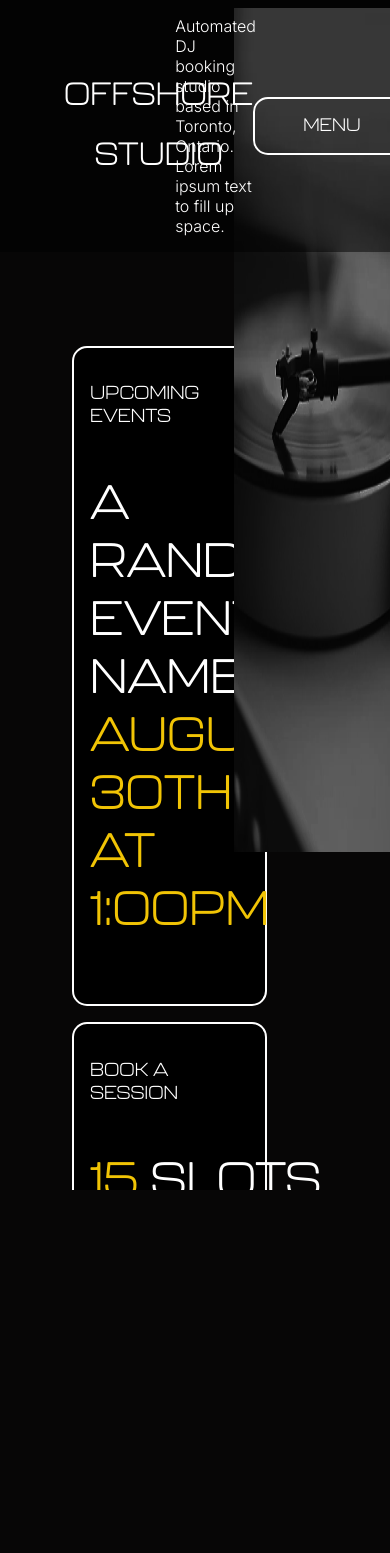
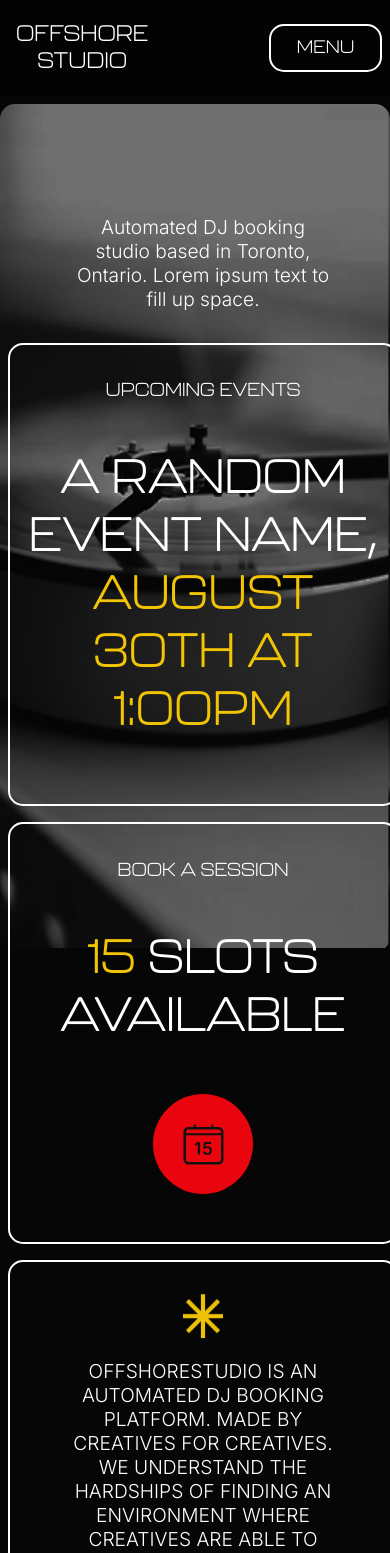
Before and after one commit to adesignsm/offshorestudio, a React (Create React App) app: page / in a window 390 px wide. Shown: the top 1553 px of the page. Before the commit the page ends 1198 px from the top, so only its background shows below. Built offline with nearby package versions, Linux system fonts and the light colour scheme.

Commit message:
add frontend mobile

```diff
--- a/src/Components/Footer/index.css
+++ b/src/Components/Footer/index.css
@@ -19,3 +19,18 @@
 #footer .socials ul > li {
   margin-left: 1rem;
 }
+
+@media (max-width: 768px) {
+  #footer {
+    font-size: 0.8rem;
+  }
+
+  #footer .socials ul {
+    display: flex;
+    padding: 0;
+  }
+
+  #footer .socials ul > li {
+    margin-left: 0.5rem;
+  }
+}
--- a/src/Components/Header/index.css
+++ b/src/Components/Header/index.css
@@ -43,14 +43,18 @@
   display: inline-block;
 }
 
+/* What is this dropbtn?
+
 .dropbtn {
-    background-color: #4CAF50;
+  background-color: #4caf50;
   color: white;
   padding: 10px;
   font-size: 16px;
   border: none;
   cursor: pointer;
 }
+
+*/
 
 .drop-down-content {
   position: absolute;
@@ -85,3 +89,38 @@
 .drop-down-content a:last-child {
   border: none;
 }
+
+@media (max-width: 768px) {
+  #header {
+    flex-direction: row;
+    padding: 0.5rem 1rem;
+    font-size: 0.7rem;
+    position: fixed;
+  }
+
+  #header .title-container h1 {
+    text-transform: uppercase;
+    text-align: center;
+    line-height: 0.7rem;
+  }
+
+  #header .subtext-container {
+    display: none;
+  }
+
+  #header .menu-container button {
+    border: 2.5px solid #fff;
+    border-radius: 15px;
+    background-color: transparent;
+    color: #fff;
+    padding: 0.7rem 1.6rem;
+    font-family: "Kallisto";
+    font-size: large;
+    text-transform: uppercase;
+    cursor: pointer;
+  }
+
+  #header .menu-container button {
+    margin: 1rem 1.5rem;
+  }
+}
--- a/src/Components/Home/index.css
+++ b/src/Components/Home/index.css
@@ -36,6 +36,10 @@
   color: var(--span-color);
 }
 
+#main-page .column .main-content .subtext-container {
+  display: none;
+}
+
 #main-page .column .main-content .booking-container h3 {
   margin-bottom: 0;
 }
@@ -57,5 +61,72 @@
 }
 
 #main-page .column .main-content .booking-container .calendar-circle img {
-    width: 75%  ;
+  width: 75%;
 }
+
+@media (max-width: 768px) {
+  #main-page {
+    flex-direction: column;
+    padding-top: 5rem;
+    padding: 4rem 0 1rem;
+  }
+
+  #left.column {
+    width: 100%;
+    height: auto;
+    margin-top: 15vh;
+    margin-right: 0;
+    z-index: 1;
+  }
+
+  #main-page .column .main-content .subtext-container,
+  #main-page .column .main-content .events-container,
+  #main-page .column .main-content .booking-container,
+  #main-page .column .main-content .about-container {
+    background-color: transparent;
+    text-align: center;
+  }
+
+  #left .main-c #main-page .column .main-content {
+    display: flex;
+    flex-direction: column;
+    align-items: center;
+  }
+
+  #main-page .column .main-content .subtext-container {
+    display: block;
+    border: none;
+  }
+
+  #main-page .column .main-content .subtext-container p {
+    width: 65vw;
+    margin: auto;
+    text-transform: none;
+    font-size: 1.2rem;
+  }
+
+  #main-page .column .main-content .booking-container .content {
+    display: flex;
+    flex-direction: column;
+    align-items: center;
+    padding: 0 0 2rem;
+  }
+
+  #main-page .column .main-content .about-container {
+    padding: 2rem 0;
+  }
+
+  #main-page .column .main-content .about-container p {
+    width: 70vw;
+    margin: 1rem auto;
+    font-size: 1.2rem;
+  }
+
+  #right.column {
+    position: absolute;
+    width: 100%;
+    height: auto;
+    margin-top: 2rem;
+    border-radius: 10%;
+  }
+}
--- a/src/Components/Home/index.jsx
+++ b/src/Components/Home/index.jsx
@@ -18,26 +18,42 @@ const Home = () => {
       <main id="main-page">
         <div id="left" className="column">
           <section className="main-content">
+            <section className="subtext-container">
+              <p>
+                Automated DJ booking studio based in Toronto, Ontario. Lorem
+                ipsum text to fill up space.
+              </p>
+            </section>
             <section className="events-container">
               <h3> Upcoming events </h3>
-                            <h1> A random event name, <span>August 30th at 1:00pm</span> </h1>
+              <h1>
+                A random event name, <span>August 30th at 1:00pm</span>
+              </h1>
             </section>
+
             <section className="booking-container">
               <h3> Book a session </h3>
               <div className="content">
-                                <h1> <span>15</span> Slots Available </h1>
+                <h1>
+                  {" "}
+                  <span>15</span> Slots Available{" "}
+                </h1>
                 <div className="calendar-circle">
                   <img src={CALENDAR} />
                 </div>
               </div>
             </section>
             <section className="about-container">
+              <div className="calendar-circle">
+                <img src={STAR} />
+              </div>
               <p>
-                                Offshorestudio is an automated DJ booking platform.
-                                Made by creatives for creatives. We understand the
-                                hardships of finding an environment where creatives
-                                are able to excel in their mediums.
+                Offshorestudio is an automated DJ booking platform. Made by
+                creatives for creatives. We understand the hardships of finding
+                an environment where creatives are able to excel in their
+                mediums.
               </p>
+
               <p>
                 Here at Offshorestudio we strive to offer a friendly environment
                 for DJ's of all types.
@@ -48,14 +64,23 @@ const Home = () => {
         </div>
         <div id="right" className="column">
           <Slider>
-                        <SliderItem> <img className="slider-image" src={SLIDER_IMAGE_1} /> </SliderItem>
-                        <SliderItem> <img className="slider-image" src={SLIDER_IMAGE_1} /> </SliderItem>
-                        <SliderItem> <img className="slider-image" src={SLIDER_IMAGE_1} /> </SliderItem>
+            <SliderItem>
+              {" "}
+              <img className="slider-image" src={SLIDER_IMAGE_1} />{" "}
+            </SliderItem>
+            <SliderItem>
+              {" "}
+              <img className="slider-image" src={SLIDER_IMAGE_1} />{" "}
+            </SliderItem>
+            <SliderItem>
+              {" "}
+              <img className="slider-image" src={SLIDER_IMAGE_1} />{" "}
+            </SliderItem>
           </Slider>
         </div>
       </main>
     </>
-    )
-}
+  );
+};
 
 export default Home;
--- a/src/Components/Slider/index.css
+++ b/src/Components/Slider/index.css
@@ -4,7 +4,8 @@
 
 .inner {
   white-space: nowrap;
-    transition: transform 0.3s;
+  /* transition: transform 0.3s; */
+  transition: transform 300s;
 }
 
 .slider-item {
@@ -34,3 +35,10 @@
   background-color: green;
   color: #fff;
 }
+
+@media (max-width: 768px) {
+  .slider {
+    border-radius: 15px;
+    height: auto;
+  }
+}
```
Lines whose indentation alone changed are shown as unchanged.
